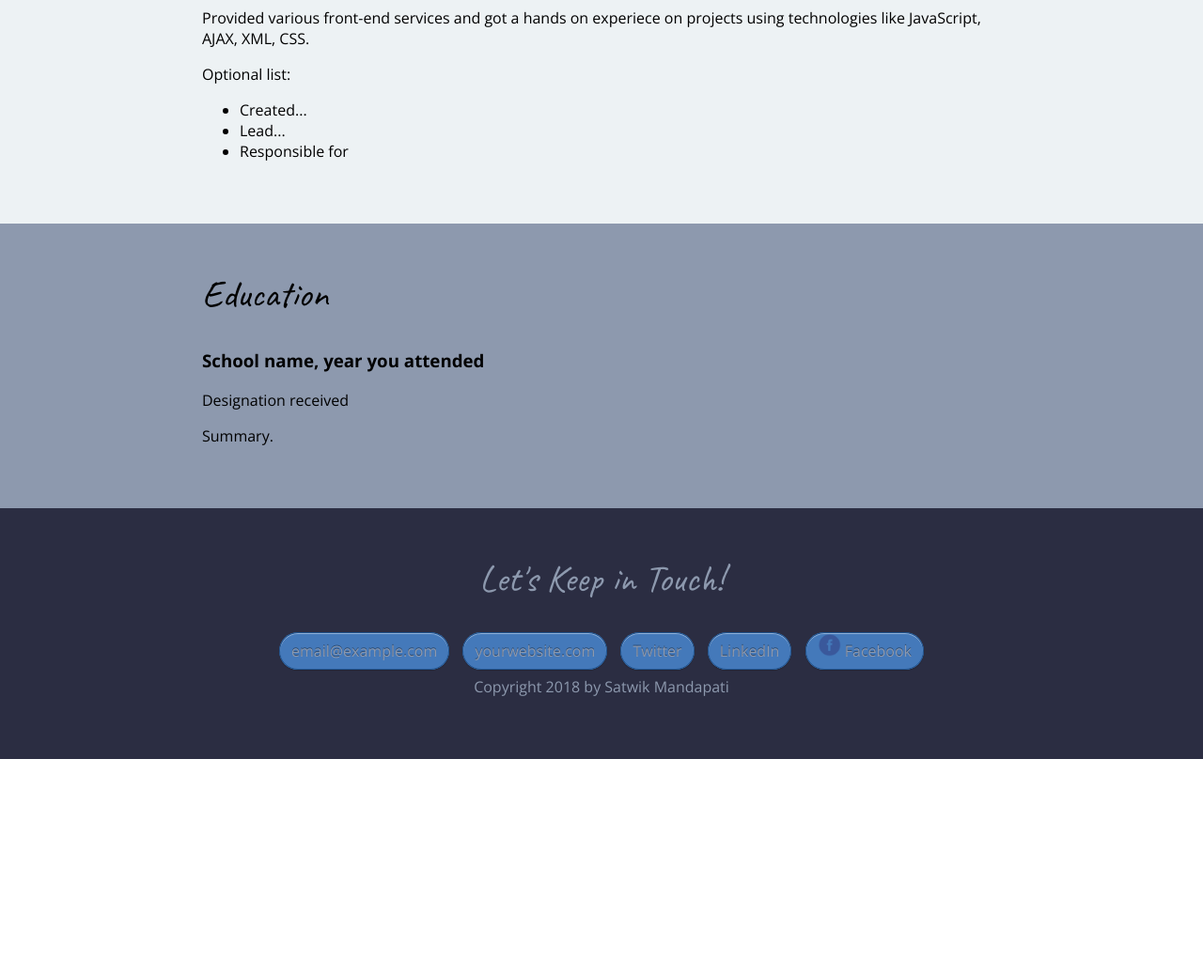
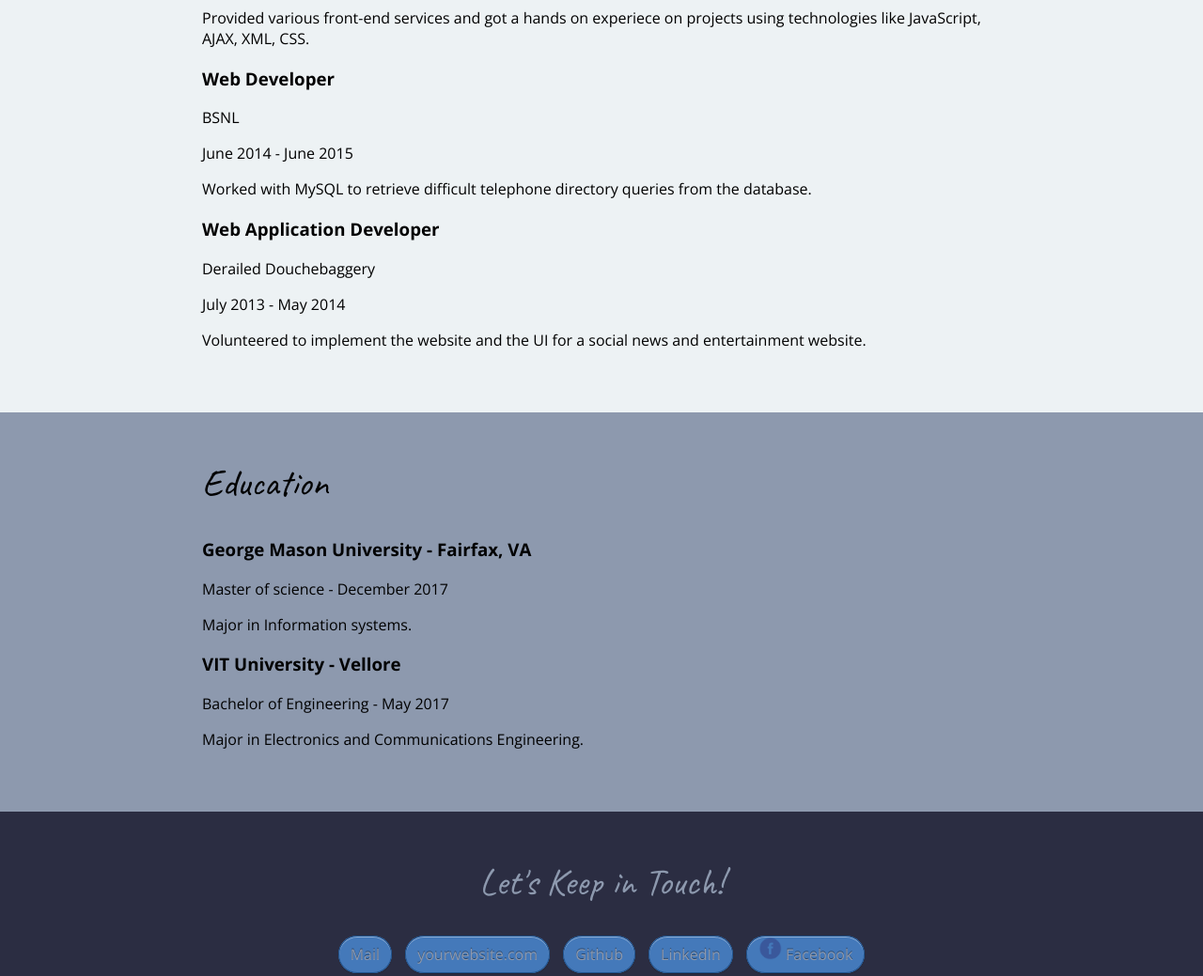
Before and after one commit to satwikmvv/Portfolio, a plain HTML site: page index.html in a window 1280 px wide. Shown: the part 600-1639 px from the top of the page at 94% size. Before the commit the page ends 1408 px from the top, so only its background shows below. Drawn offline with nearby package versions, Linux system fonts and the light colour scheme.

Commit message:
Updated portfolio info

```diff
--- a/index.html
+++ b/index.html
@@ -28,23 +28,32 @@
           <div class="content-wrap">
             <h2>Work Experience</h2>
 
-            <!-- Job Details: copy this whole block to add more jobs -->
-            <h3>Web Developer</h3>
-            <p>Arlon IT Solutions</p>
-            <p>June 2015 - December 2015</p>
 
-            <!-- Add as many paragraphs as you need. -->
-            <p>Provided various front-end services and got a hands on experiece on
-              projects using technologies like JavaScript, AJAX, XML, CSS. </p>
+              <h3>Web Developer</h3>
+              <p>Arlon IT Solutions</p>
+              <p>June 2015 - December 2015</p>
 
-            <!-- This list can be deleted if you don't want to use it. -->
-            <p>Optional list:</p>
-            <ul>
-                <li>Created...</li>
-                <li>Lead...</li>
-                <li>Responsible for</li>
-            </ul>
-            <!-- end of Job Details block. -->
+
+              <p>Provided various front-end services and got a hands on experiece on
+                projects using technologies like JavaScript, AJAX, XML, CSS. </p>
+
+
+              <h3>Web Developer</h3>
+              <p>BSNL</p>
+              <p>June 2014 - June 2015</p>
+
+
+              <p>	Worked with MySQL to retrieve difficult telephone directory
+                queries from the database. </p>
+
+              <h3>Web Application Developer</h3>
+              <p>Derailed Douchebaggery</p>
+              <p>July 2013 - May 2014</p>
+
+
+              <p>Volunteered to implement the website and the UI
+                for a social news and entertainment website.  </p>
+
           </div>
         </section>
 
@@ -55,11 +64,16 @@
             <h2>Education</h2>
 
             <!-- School details: copy this whole block to add more schools. -->
-            <h3>School name, year you attended</h3>
-            <p>Designation received</p>
+            <h3>George Mason University - Fairfax, VA</h3>
+            <p>Master of science - December 2017</p>
 
-            <!-- Add as many paragraphs as you need. -->
-            <p>Summary.</p>
+            <p>Major in Information systems.</p>
+<!-- ......................................................................... -->
+
+            <h3>VIT University - Vellore</h3>
+            <p>Bachelor of Engineering - May 2017</p>
+
+            <p>Major in Electronics and Communications Engineering.</p>
           </div>
         </section>
     </main>
@@ -71,10 +85,10 @@
 
         <!-- Social media and contact links. Add or remove any networks. -->
         <div class="contact-info">
-            <a href="mailto:email@example.com">email@example.com</a>
-            <a href="http://yourwebsite.com" target="_blank">yourwebsite.com</a>
-            <a href="#" target="_blank">Twitter</a>
-            <a href="#" target="_blank">LinkedIn</a>
+            <a href="mailto:vmandapa@gmu.edu">Mail</a>
+            <a href="http://mason.gmu.edu/~vmandapa/satwik/" target="_blank">yourwebsite.com</a>
+            <a href="https://github.com/satwikmvv" target="_blank">Github</a>
+            <a href="https://www.linkedin.com/in/satwikmandapati/" target="_blank">LinkedIn</a>
             <a href="https://www.facebook.com/satwik.mandapati" target="_blank"> <img class="icon-img" src="images/fb.png"> Facebook</a>
         </div>
 
```
